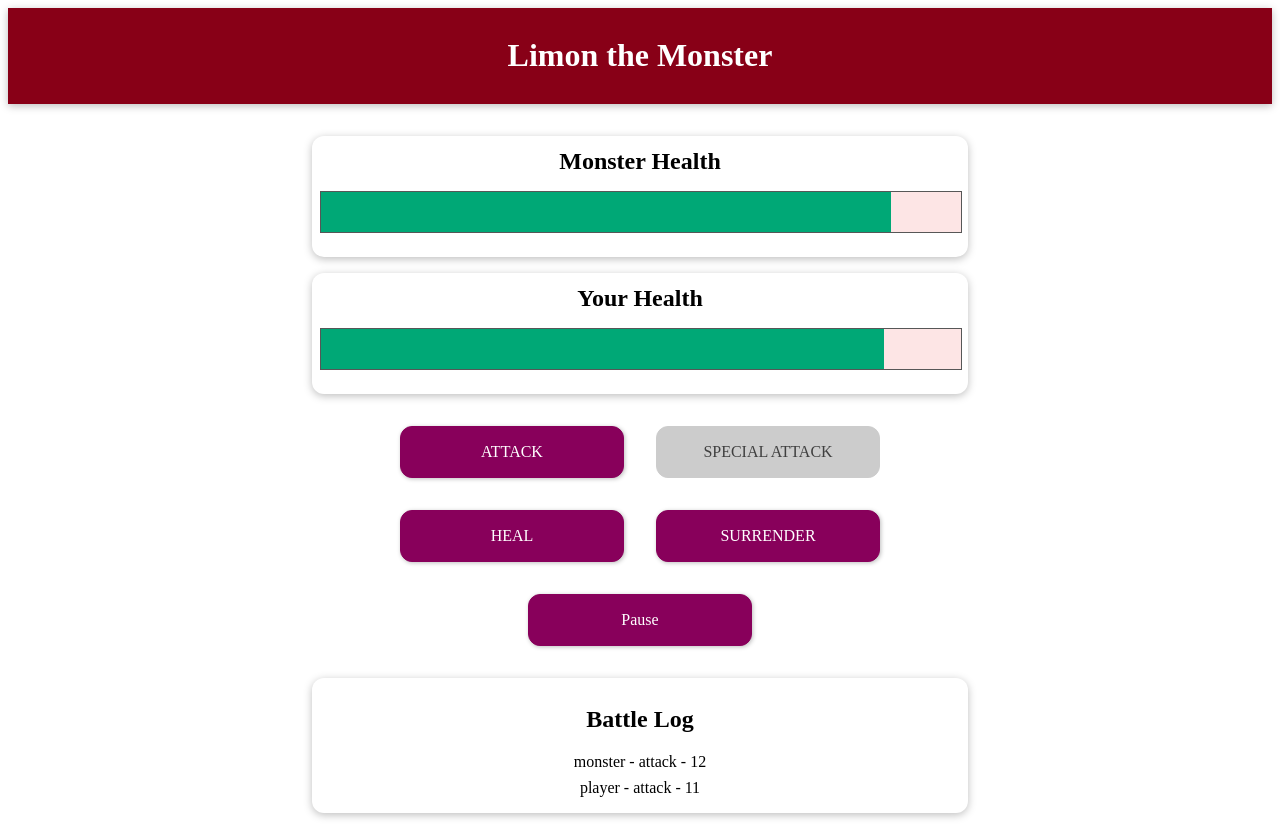
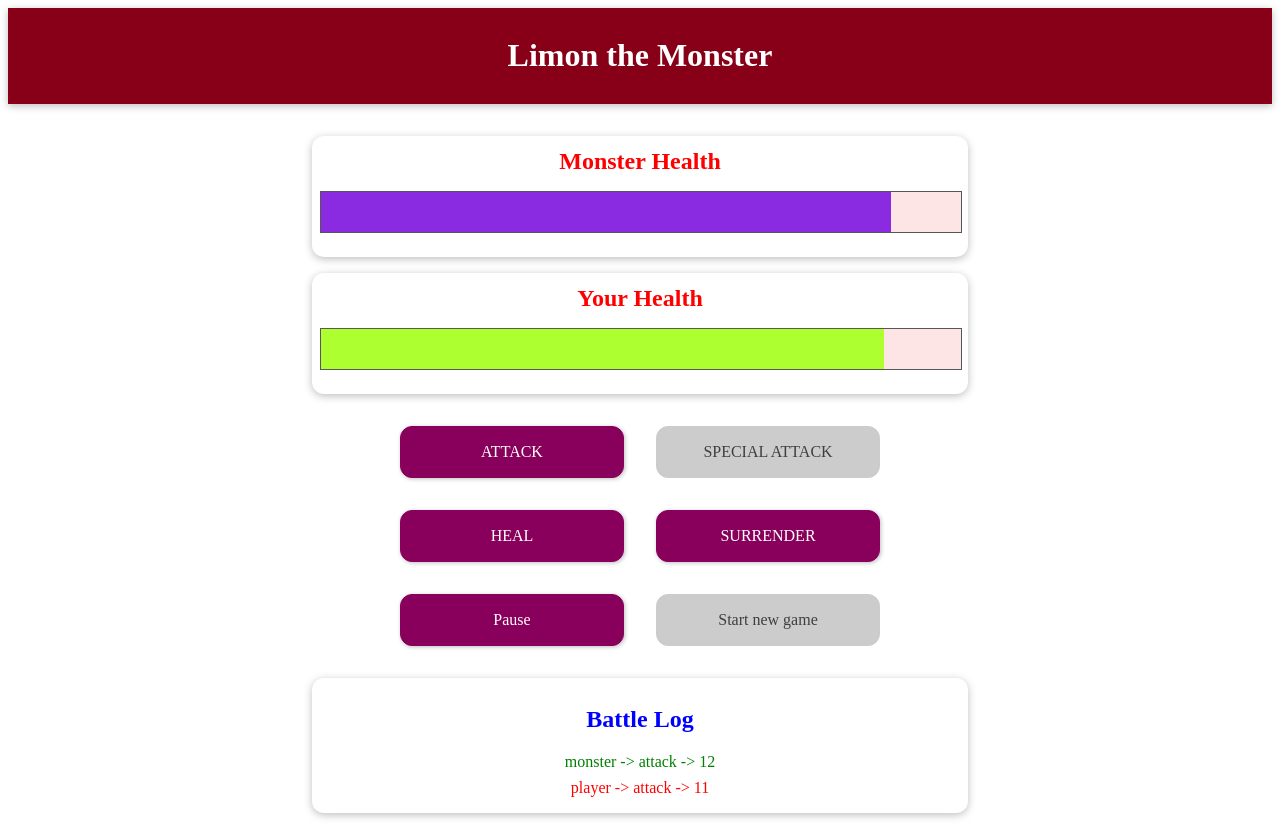
Before and after one commit to limon27121/-Monster-game-with-vue, a Vue app: page / in a window 1280 px wide. Both pictures are taken after a click on the button "ATTACK". Built offline with nearby package versions, Linux system fonts and the light colour scheme.

Commit message:
modify start game button and give dynamic style in battle log

```diff
--- a/src/App.vue
+++ b/src/App.vue
@@ -4,7 +4,7 @@
 </template>
 
 <script>
-import GamePage from "./components/GamePage.vue"
+import GamePage from "@/components/GamePage.vue"
 
 export default {
   name: 'App',
--- a/src/components/GamePage.vue
+++ b/src/components/GamePage.vue
@@ -7,17 +7,19 @@
       <section id="monster" class="container">
         <h2>Monster Health</h2>
         <div class="healthbar">
+
           <!-- change the class style using style class in a dynamic way-->
-          <div class="healthbar__value" :style="monsterstyle"></div>
+          <div class="healthbar__value__monster" :style="monsterstyle"></div>
         </div>
       </section>
+
 
        <!-- player section -->
       <section id="player" class="container">
         <h2>Your Health</h2>
         <div class="healthbar">
           <!-- change the class style using style class -->
-          <div class="healthbar__value" :style="playerstyle"></div>
+          <div class="healthbar__value__player" :style="playerstyle"></div>
         </div>
       </section>
 
@@ -25,7 +27,7 @@
       <section class="container" v-if="winner">
         <h2>Game Over</h2>
         <h2 v-if="winner=='player'">You Win</h2>
-        <h2 v-else-if="winner='monster'">You Lost</h2>
+        <h2 v-else-if="winner=='monster'">You Lost</h2>
         <h2 v-else>Draw</h2>
         <button @click="start">Start New Game</button>
       </section>
@@ -45,16 +47,17 @@
 
         <button @click="surrender">SURRENDER</button>
         <button @click="pauseGame">Pause</button>
+        <button @click="start" :disabled="is_active">Start new game</button>
       </section>
 
 
     <!-- show the result of battle field -->
 
        <section id="log" class="container">
-        <h2>Battle Log</h2>
+        <h2 class="b1header">Battle Log</h2>
         <ul>
-          <li v-for="logitem in message" :key="logitem">
-          {{ logitem.actionby }} - {{ logitem.actiontype }} - {{ logitem.actionvalue }}
+          <li v-for="logitem in message" :key="logitem" :style="ChangeColor(logitem)">
+          {{ logitem.actionby }} -> {{ logitem.actiontype }} -> {{ logitem.actionvalue }}
           </li>
         </ul>
       </section>
@@ -75,13 +78,16 @@ export default {
       currentRound: 0,
       winner:null,
       heal_count:0,
-      message:[]
+      message:[],
+      is_active:true
     }
   },
 
   // check frequenly status about player health and monster health
 
   watch:{
+
+    // check the playervalue
      playerHealth(value){
        if(value<=0&&this.monsterHealth<=0){
        this.winner=draw
@@ -101,7 +107,7 @@ export default {
 
   },
   computed:{
-    //change the player style using function value
+    //change the player css style using function value
    playerstyle(){
     if(this.playerHealth<=0){
       return{width:"0%"}
@@ -127,9 +133,13 @@ export default {
 
   methods: {
 
+    //save data in local storage
+
      saveToLocalStorage(){
          localStorage.setItem('log', JSON.stringify(this.message));
       },
+
+      // load the save data from the local storage
      loadFromLocalStorage(){
       const msg=localStorage.getItem("log")
       if(msg){
@@ -144,6 +154,7 @@ export default {
 
     //attack to monster
     attackMonster() {
+      //track the round number of game
       this.currentRound++
       const attackValue = this.getRandomValue(5,12)
 
@@ -173,7 +184,7 @@ export default {
 
      //refuel player life
      heal(){
-      this.currentRound++
+      // this.currentRound++
 
       const healvalue=this.getRandomValue(2,6)
       if(this.playerHealth+healvalue>=100){
@@ -183,7 +194,7 @@ export default {
         this.playerHealth+=healvalue
       }
       this.heal_count++
-      this.logmessage('player','attack', healvalue)
+      this.logmessage('player','Heal', healvalue)
       // this.attackPlayer()
      },
      //restart the game
@@ -194,17 +205,21 @@ export default {
       this.winner=null
       this.heal_count=0
       this.message=[]
+      this.is_active=true
      },
 
      surrender(){
       this.winner="monster"
      },
+
      pauseGame() {
       // Triggered when the pause button is clicked
       // You can add additional logic here before saving if needed
       this.saveToLocalStorage();
       alert('Game paused. Battle log saved!');
+      this.is_active = false
     },
+
      logmessage(who,what,value){
 
            this.message.unshift({
@@ -212,7 +227,18 @@ export default {
             actiontype:what,
             actionvalue:value
            })
+     },
+     ChangeColor(logitem){
+
+      if(logitem.actionby=="player"){
+       return{color:"red"}
+      }
+      else{
+      return{color:"green"}
+      }
+      return color
      }
+
   }
 }
 </script>
@@ -244,8 +270,13 @@ section {
   background: #fde5e5;
 }
 
-.healthbar__value {
-  background-color: #00a876;
+.healthbar__value__monster {
+  background-color: blueviolet;
+  width: 100%;
+  height: 100%;
+}
+.healthbar__value__player {
+  background-color:greenyellow;
   width: 100%;
   height: 100%;
 }
@@ -256,6 +287,7 @@ section {
   margin: 1rem auto;
   box-shadow: 0 2px 8px rgba(0, 0, 0, 0.26);
   border-radius: 12px;
+  color:red
 }
 
 #monster h2,
@@ -329,4 +361,7 @@ button:disabled {
 .log--heal {
   color: green;
 }
+.b1header{
+  color: blue;
+}
 </style>
```
